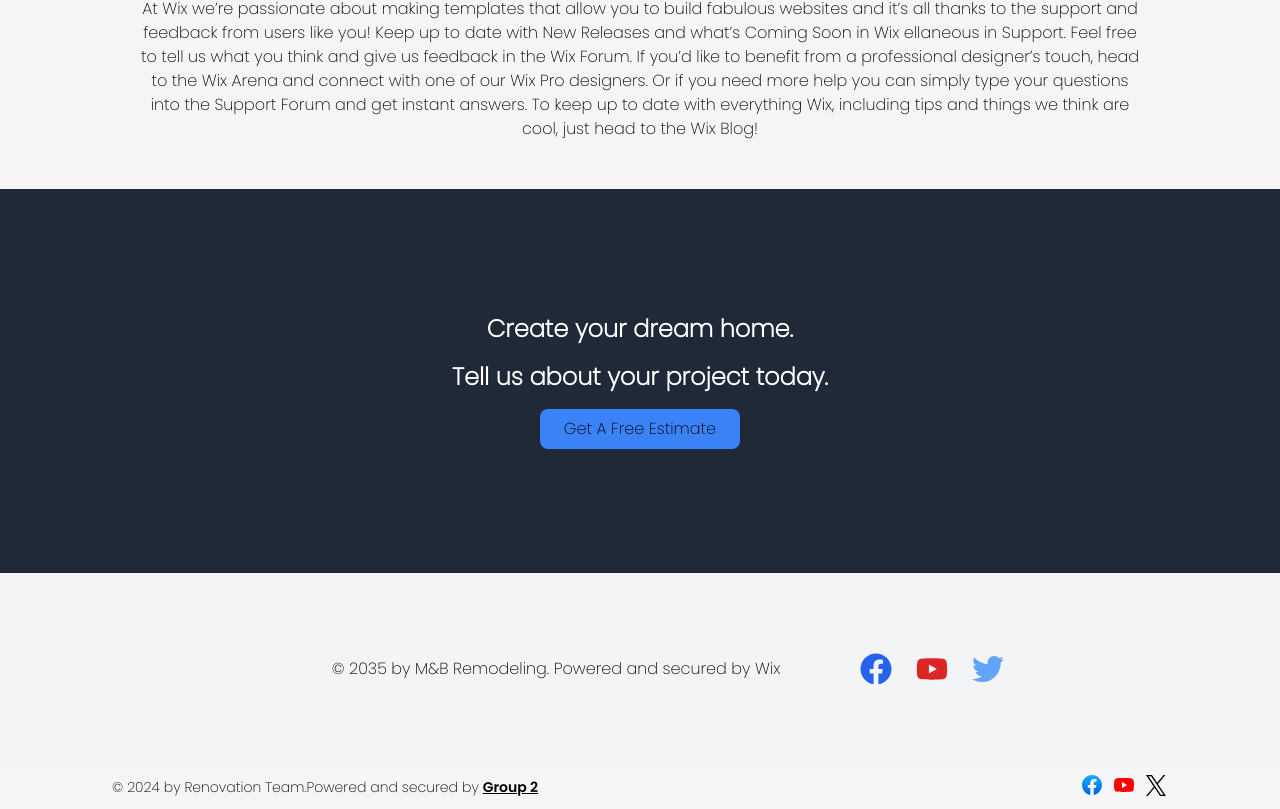
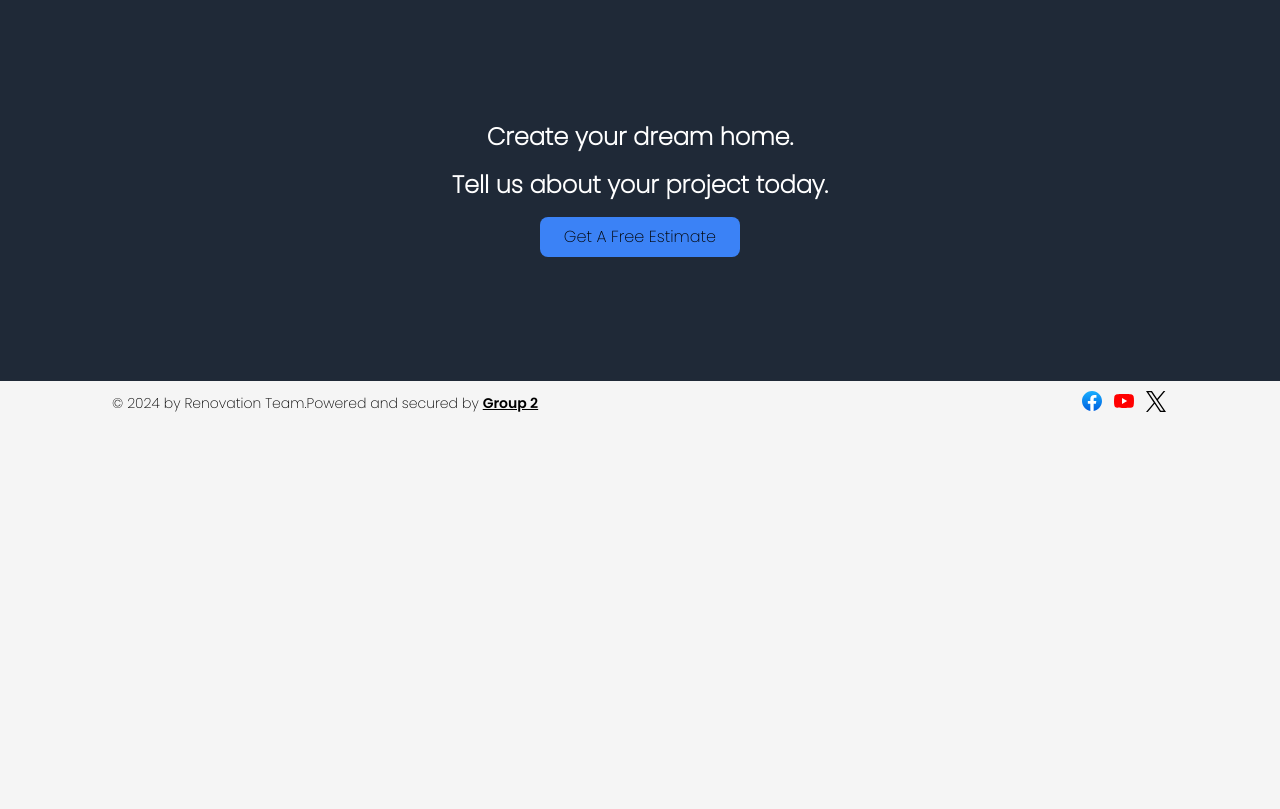
Before and after one commit to W-A-G-M-I/dreamhome_renovations, a React (Vite) app: page /about in a window 1280 px wide. Shown: the part 3143-3952 px from the top of the page. After the commit the page ends 3568 px from the top, so only its background shows below. Built offline with nearby package versions, Linux system fonts and the light colour scheme.

Commit message:
fixed ayo's code by removing the footer component'

```diff
--- a/src/components/about/Footer.jsx
+++ /dev/null
@@ -1,24 +0,0 @@
-import React from "react";
-
-
-import { FaFacebook, FaYoutube, FaTwitter } from "react-icons/fa";
-
-function Foooter() {
-  return (
-
-    <div className="flex space-x-6 justify-center items-center bg-gray-100 p-7">
-           <p className="justify-start p-14">© 2035 by M&B Remodeling. Powered and secured by Wix</p>
-      <a href="https://facebook.com" target="_blank" rel="noopener noreferrer">
-        <FaFacebook className="text-blue-600 w-8 h-8 hover:text-blue-800" />
-      </a>
-      <a href="https://youtube.com" target="_blank" rel="noopener noreferrer">
-        <FaYoutube className="text-red-600 w-8 h-8 hover:text-red-800" />
-      </a>
-      <a href="https://twitter.com" target="_blank" rel="noopener noreferrer">
-        <FaTwitter className="text-blue-400 w-8 h-8 hover:text-blue-600" />
-      </a>
-    </div>
-  );
-};
-
-export default Foooter;
--- a/src/pages/About.jsx
+++ b/src/pages/About.jsx
@@ -1,24 +1,22 @@
-import React from 'react';
-import CenteredText from '../components/about/CenteredText'
-import Image from '../components/about/Image'
-import Midddletext from '../components/about/middletxt'
-import Album from '../components/about/Album'
-import Guarantee from '../components/about/Gurantee'
-import Estimate from '../components/about/Estimate'
-import Footer from '../components/about/Footer'
+import React from "react";
+import CenteredText from "../components/about/CenteredText";
+import Image from "../components/about/Image";
+import Midddletext from "../components/about/middletxt";
+import Album from "../components/about/Album";
+import Guarantee from "../components/about/Gurantee";
+import Estimate from "../components/about/Estimate";
 
 const About = () => {
   return (
     <>
-    <CenteredText />
-    <Image /><br></br><br></br>
-    <Midddletext /><br></br><br></br>
-    <Album /><br></br><br></br>
-   <Guarantee /><br></br><br></br>
-    <Estimate />
-    <Footer />
+      <CenteredText />
+      <Image />
+      <Midddletext />
+      <Album />
+      <Guarantee />
+      <Estimate />
     </>
-  )
-}
+  );
+};
 
-export default About
+export default About;
```
